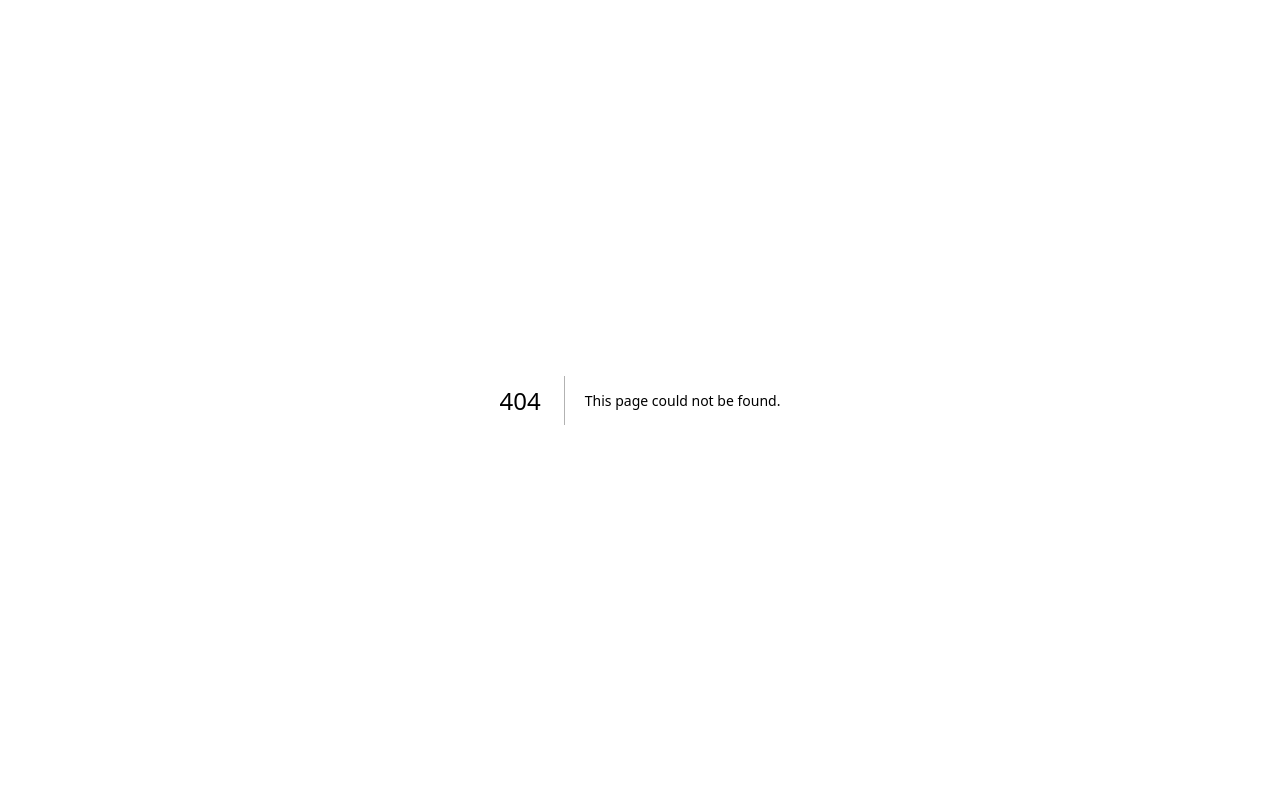
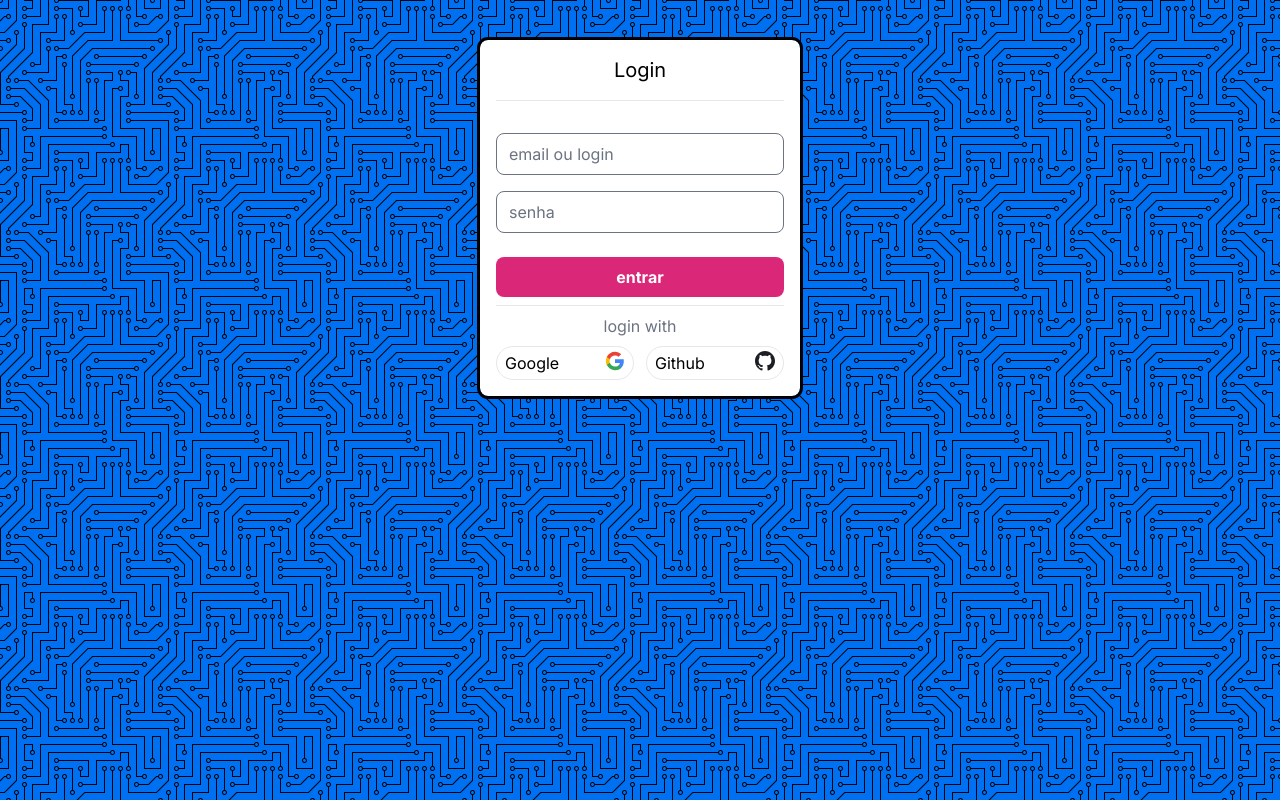
Before and after one commit to Narue-GS/control, a Next.js app: page /login in a window 1280 px wide. Before the commit this address had no page. Built offline with nearby package versions, Linux system fonts and the light colour scheme.

Commit message:
add login layout

```diff
--- /dev/null
+++ b/app/dashboard/components/sidebar.tsx
@@ -0,0 +1 @@
+export default function Sidebar() {}
--- /dev/null
+++ b/app/dashboard/layout.tsx
@@ -0,0 +1,19 @@
+import '@/app/ui/global.css';
+
+import { inter } from '@/app/ui/fonts';
+
+
+export default function RootLayout({
+  children,
+}: {
+  children: React.ReactNode;
+}) {
+  return (
+    <html lang="en">
+      <body className={`${inter.className} antialiased flex`}>
+
+        {children}
+      </body>
+    </html>
+  );
+}
--- /dev/null
+++ b/app/login/page.tsx
@@ -0,0 +1,34 @@
+import Image from "next/image";
+
+export default function Page() {
+  return(
+    <>
+      <Image layout="fill" objectFit="cover" className=" md:bg-blue-500"  src={"/chip.svg"} alt=""/>
+      <section className="w-screen h-screen backdrop-brightness-75 md:backdrop-brightness-100 flex justify-center">
+        <div className="bg-white h-fit w-[25vw] min-w-[300px] rounded-lg outline p-4 mt-10 flex flex-col justify-between gap-2">
+          <div className="flex flex-col gap-4">
+            <h1 className="border-b text-center text-xl p-4 pt-0 mb-4">
+              Login
+            </h1>
+            <input className="rounded-lg w-full" placeholder="email ou login" type="text" />
+            <input className="rounded-lg w-full" placeholder="senha" type="text" />
+            <button className="bg-pink-600 rounded-lg p-2 mt-2 text-white font-bold hover:bg-pink-500 transition">entrar</button>
+          </div>
+          <div className="text-center border-t  pt-2">
+            <span className="text-gray-500">login with</span>
+            <div className="flex flex-col md:flex-row gap-3 mt-2">
+              <button className="flex-1 h-fit flex hover:shadow justify-between text-center border rounded-lg md:rounded-full px-2 py-1">
+                Google
+                <Image width={20} height={20} src="/google.svg" alt="" />
+              </button>
+              <button className="flex-1 h-fit flex hover:shadow justify-between text-center border rounded-lg md:rounded-full px-2 py-1">
+                Github
+                <Image width={20} height={20} src="/github.svg" alt="" />
+              </button>
+            </div>
+          </div>
+        </div>
+      </section>
+    </>
+  )
+}
```
Also changed, not shown: public/github.svg (added), public/google.svg (added).
